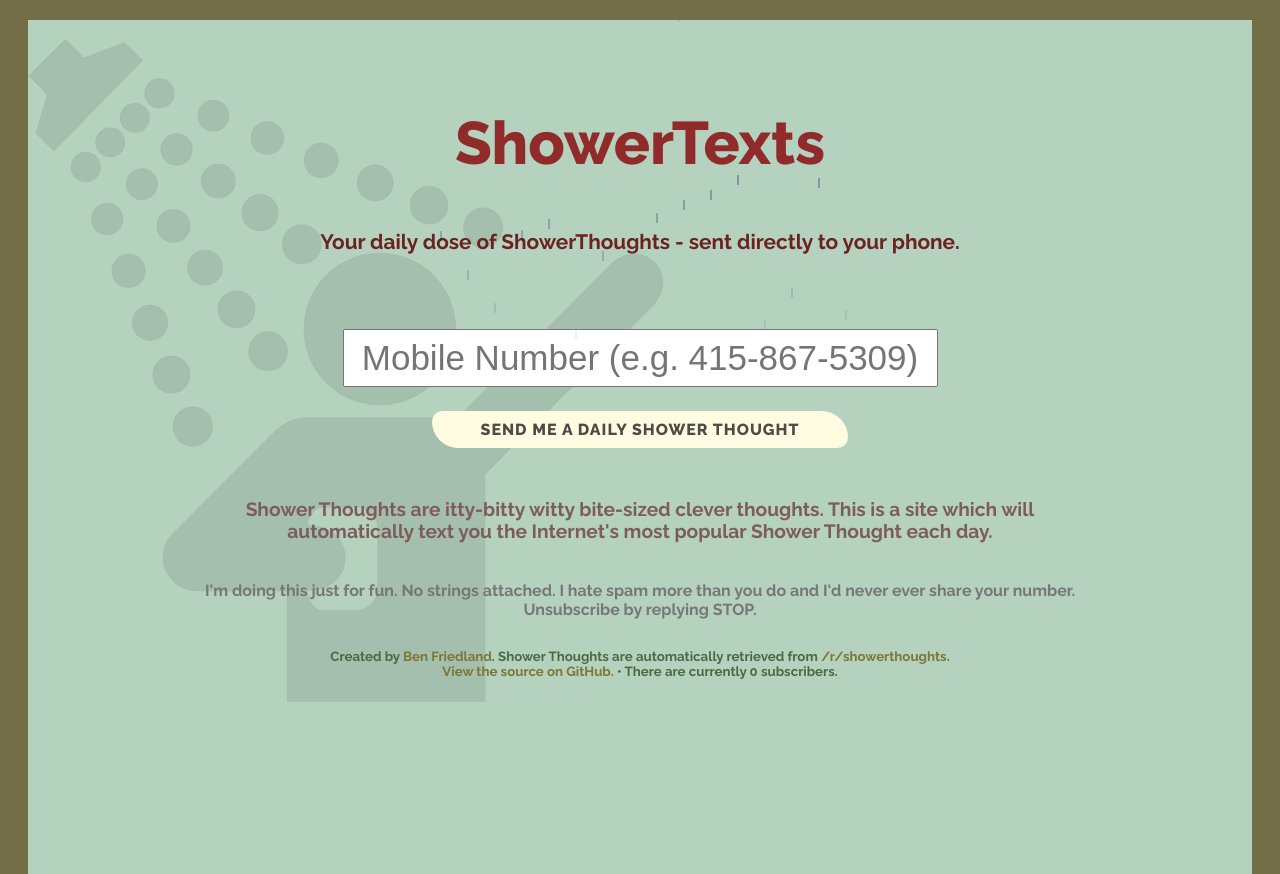
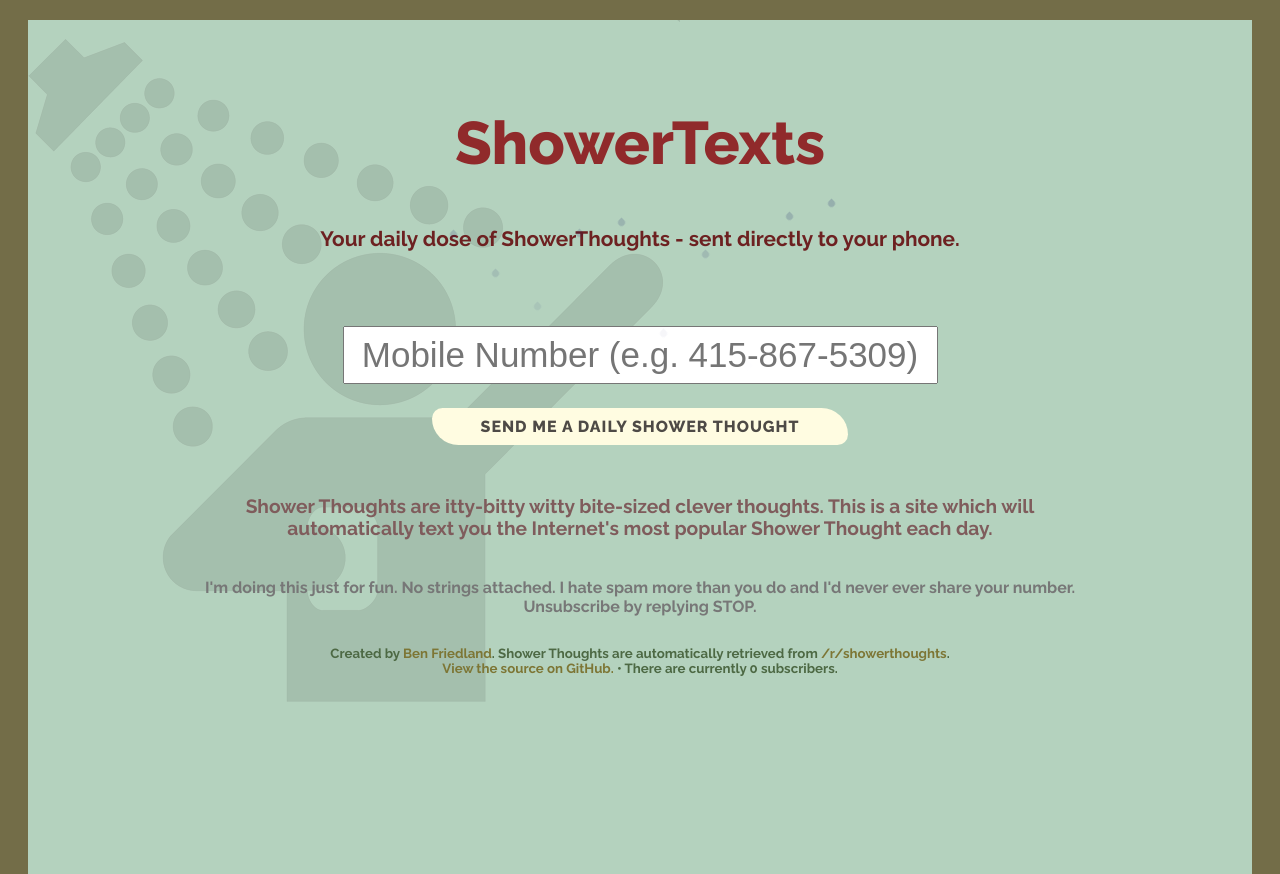
Before and after one commit to ben174/showertexts, a Django app: page / in a window 1280 px wide. Run offline with Django 3.2, Linux system fonts and the light colour scheme; data that the repository does not hold is empty; some libraries are stand-ins or nearby versions.

Commit message:
Teardrop rain drops

```diff
--- a/showertexts/static/css/landing.css
+++ b/showertexts/static/css/landing.css
@@ -115,14 +115,29 @@
     position: relative;
     animation-timing-function: ease-in;
     animation-iteration-count: infinite;
-    width: 2px;
-    height: 10px;
+    width: 7px;
+    height: 7px;
     background-color: #000055;
     display: table-cell;
     opacity: 0.0;
+
+    overflow: hidden;
+    border-bottom-right-radius: 50%;
+    border-bottom-left-radius: 50%;
+    border-top-left-radius: 50%;
+    -webkit-transform:rotate(-45deg);
+    z-index: 99;
+}
+
+.teardrop span {
+    display: block;
+    height: 120px;
+    width: 150px;
+    margin: 0 auto;
+    -webkit-transform: rotate(45deg);
 }
 
 @keyframes drop {
-    0%   {top: 0px; opacity: 0.3;}
+    0%   {top: 0px; opacity: 0.2;}
     100% {top: 200px; opacity: 0.0; }
 }
--- a/showertexts/static/js/landing.js
+++ b/showertexts/static/js/landing.js
@@ -4,9 +4,10 @@
   setInterval(updateCount, 10000);
   updateCount();
   $("#sms_number").keyup(smsNumberKeyup);
-  for(var i=0;i<$('.rain').width();i+=25) {
+  for(var i=10;i<$('.rain').width()-70;i+=35) {
       var delay = getRandomInt(0, 1000);
-      $("<div />", { class: "raindrop" }).css('left', i).css('animation-delay', delay + "ms").appendTo('.rain');
+      $("<div class=\"raindrop\"><span></span></div>").css('left', i).css('animation-delay', delay + "ms").appendTo('.rain');
+
   }
 });
 
@@ -73,7 +74,6 @@
   'Thanks to the Internet, I have probably seen more naked ladies than all of my ancestors combined.',
   'I wish I had a Mario Kart-like ghost of myself punctually getting ready for work in the morning so I\'d know if I was running late.',
   'I should ask my barber where he gets his hair cut, then go there and slowly make my way up the chain until I find THE GREATEST BARBER IN THE WORLD...or perhaps just a bald dude.',
-  'I used hola unblocker to watch Argo on the Canadian Netflix. I was an American who had to pretend to be Canadian to watch a movie about Americans who have to pretend to be Canadians making a movie.',
   'The real unsung hero in School Of Rock is the promoter who got about 2,000 people to a local Battle Of The Bands on a weekday morning.',
   'Coming from a big family, I don\'t know what is more sad - That one of us will have to go to seven funerals, or that one of us won\'t have to go to any.',
   'In the future, imagine how many Go-Pros will be found in snow mountains containing the last moments of peoples lives.',
```
